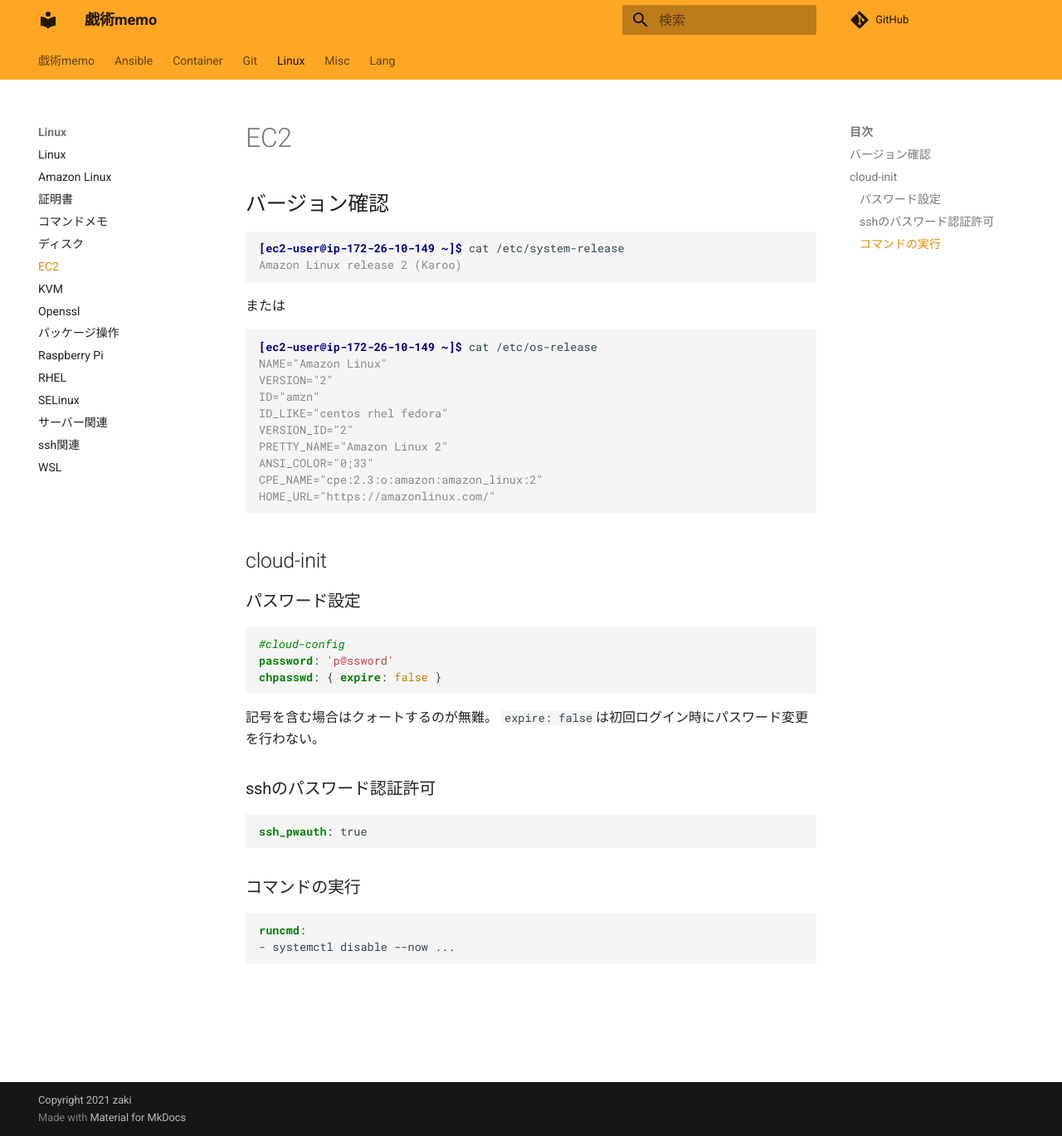
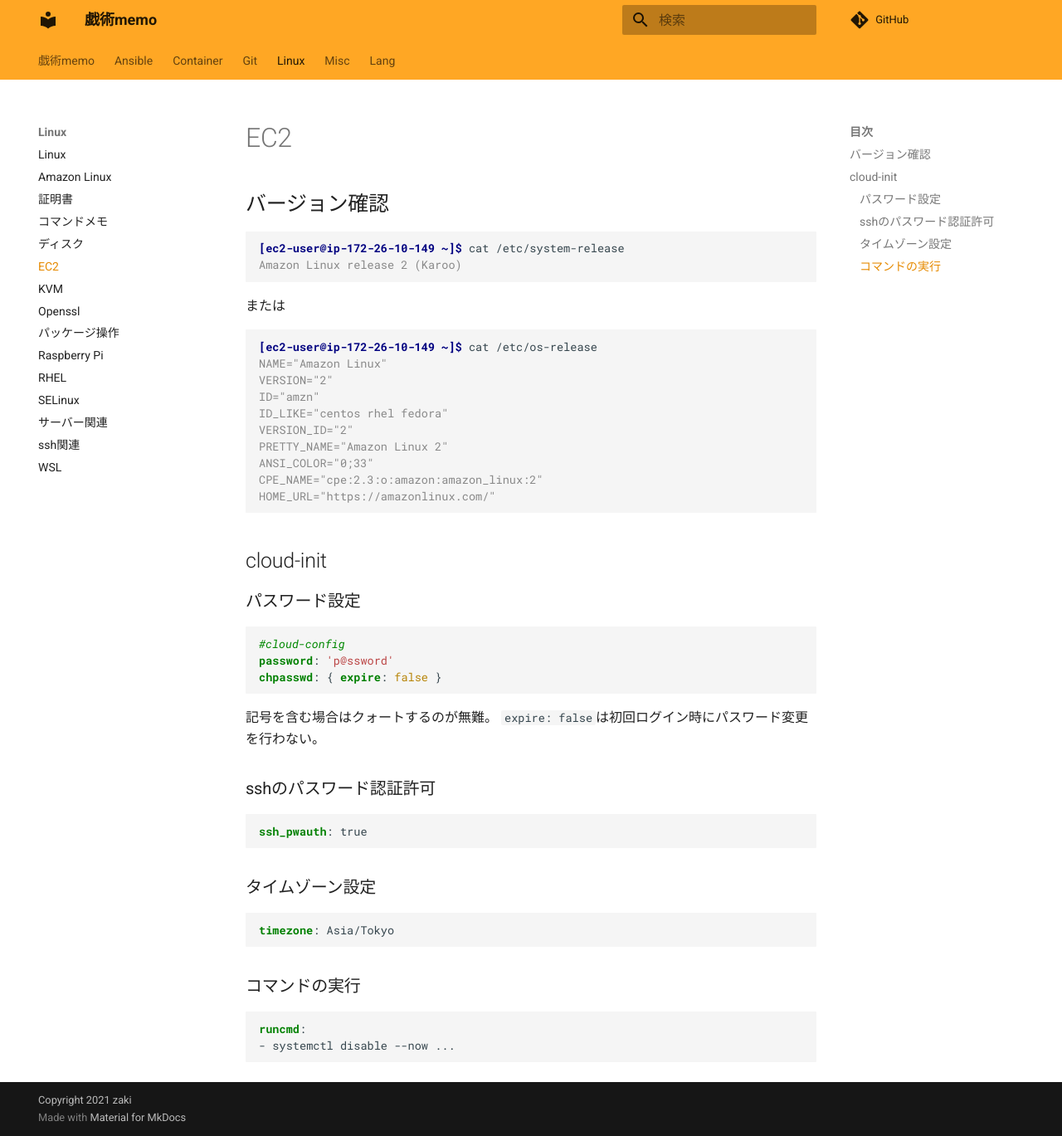
Before and after one commit to zaki-lknr/docs, an MkDocs documentation site: the page built from docs/Linux/ec2.md, in a window 1280 px wide and 1369 px high. Shown: the whole window at 83% size. Built offline with MkDocs 1.6.1 and Material for MkDocs 9.7.7, drawn with Linux system fonts in a browser that asks for light colours; comment, search, counter and statistics services are not loaded.

Commit message:
add: linux/ec2: cloud-initのタイムゾーン

````diff
--- a/docs/Linux/ec2.md
+++ b/docs/Linux/ec2.md
@@ -41,6 +41,12 @@ chpasswd: { expire: false }
 ssh_pwauth: true
 ```
 
+### タイムゾーン設定
+
+```yaml
+timezone: Asia/Tokyo
+```
+
 ### コマンドの実行
 
 ```yaml
````
